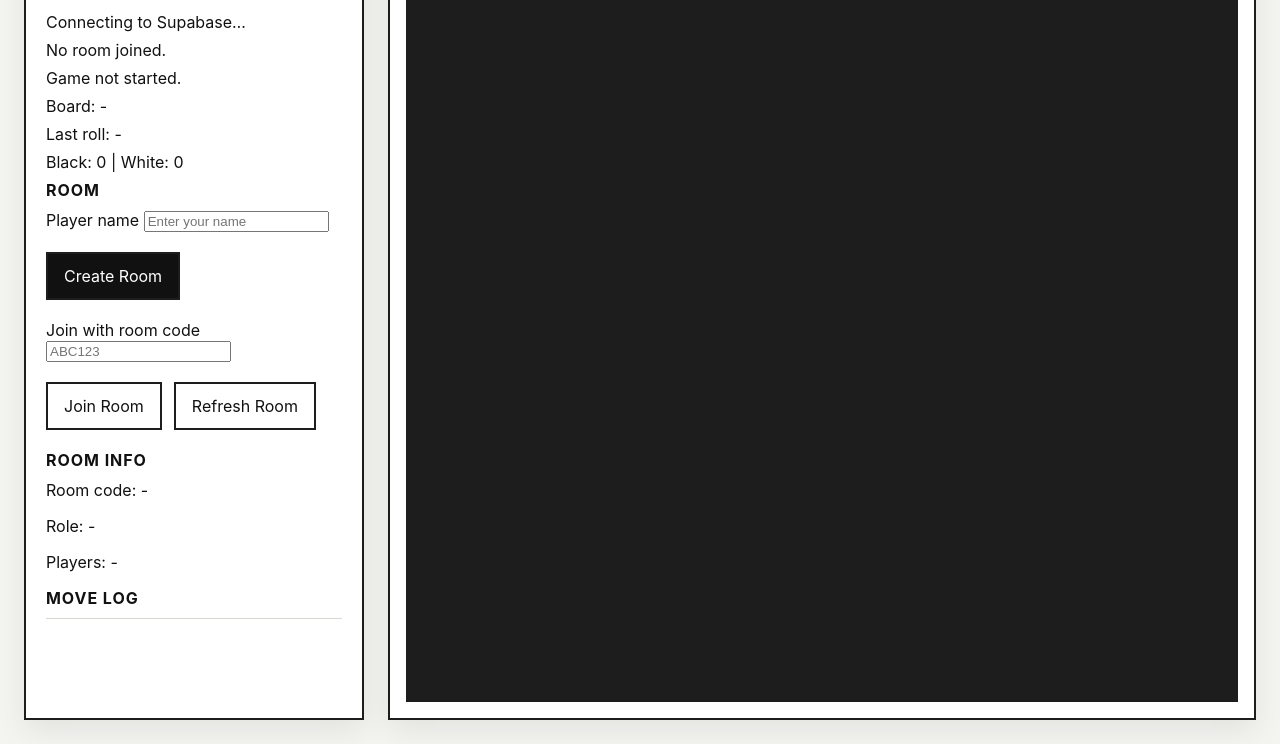
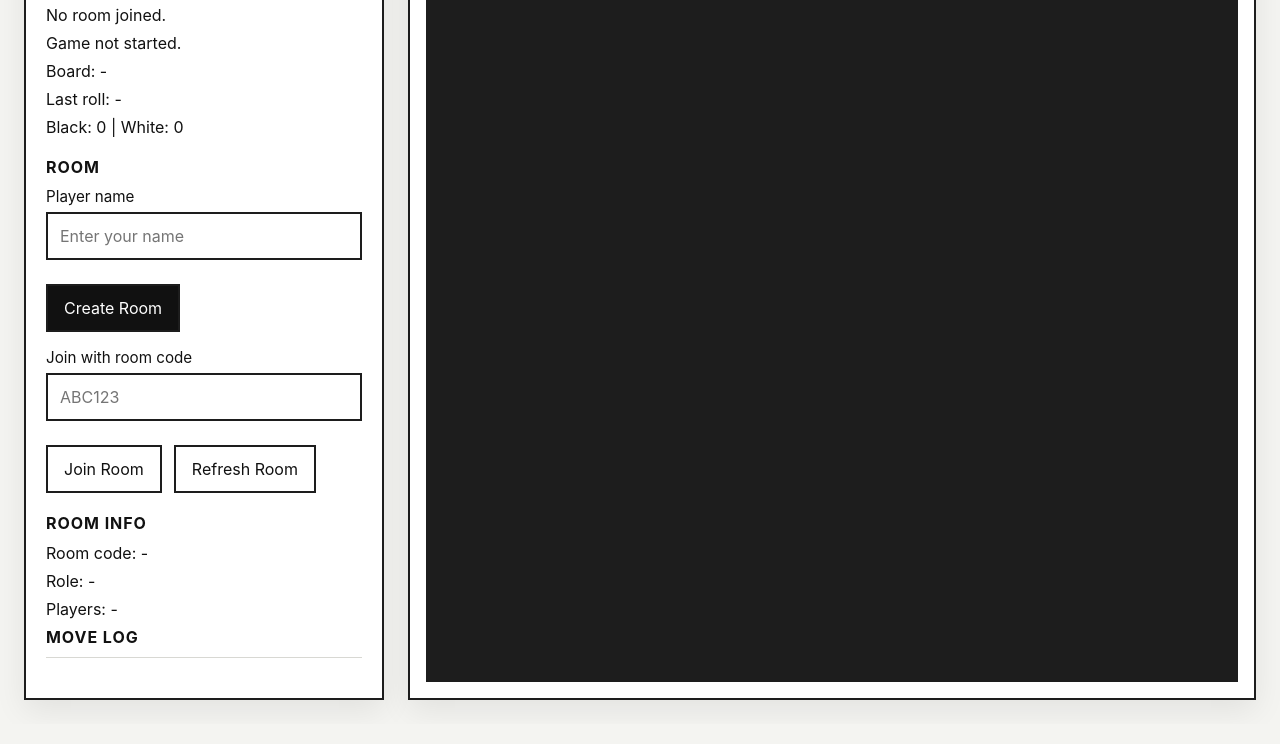
Before and after one commit to ripponmarshall-netizen/snakeandladder, a plain HTML site: page index.html in a window 1280 px wide. Shown: the part 172-916 px from the top of the page. Drawn offline with Linux system fonts and the light colour scheme; a script that the page names is missing.

Commit message:
Update style.css

```diff
--- a/style.css
+++ b/style.css
@@ -25,10 +25,10 @@ body {
 
 .app {
   display: grid;
-  grid-template-columns: 340px minmax(0, 1fr);
+  grid-template-columns: 360px minmax(0, 1fr);
   gap: 24px;
   padding: 24px;
-  max-width: 1400px;
+  max-width: 1440px;
   margin: 0 auto;
 }
 
@@ -50,7 +50,8 @@ body {
 h1,
 h2,
 p,
-ul {
+ul,
+label {
   margin-top: 0;
 }
 
@@ -72,15 +73,37 @@ h2 {
   margin-bottom: 20px;
 }
 
-.stats p {
+.stats p,
+.legend p {
   margin-bottom: 8px;
+}
+
+.room-controls {
+  margin: 20px 0;
+}
+
+label {
+  display: block;
+  margin-bottom: 6px;
+  font-size: 0.95rem;
+}
+
+input {
+  width: 100%;
+  border: 2px solid var(--line);
+  background: #fff;
+  color: var(--ink);
+  padding: 12px;
+  font: inherit;
+  margin-bottom: 12px;
+  min-height: 44px;
 }
 
 .actions {
   display: flex;
   gap: 12px;
   flex-wrap: wrap;
-  margin: 20px 0;
+  margin: 12px 0 16px;
 }
 
 button {
@@ -106,11 +129,6 @@ button:disabled {
 .button-secondary {
   background: #fff;
   color: var(--ink);
-}
-
-.legend ul {
-  padding-left: 18px;
-  color: var(--muted);
 }
 
 .log {
```
